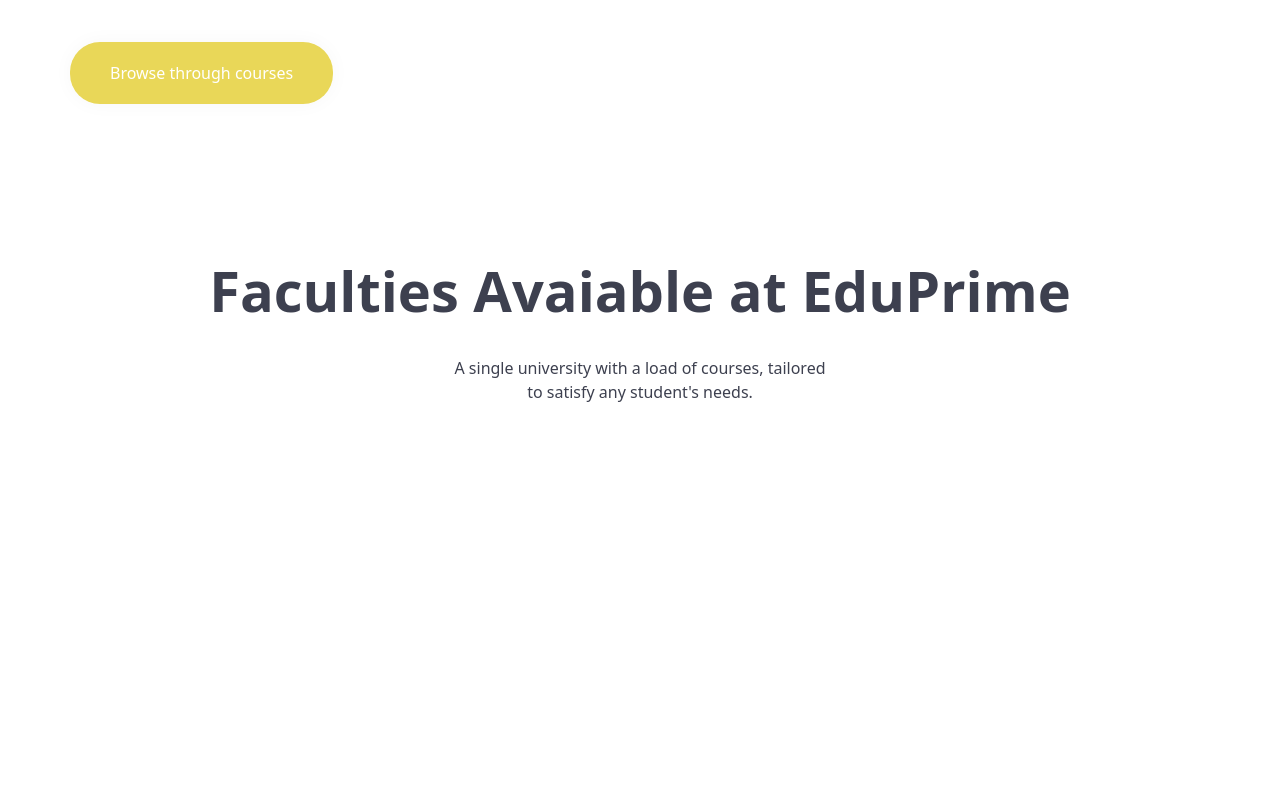
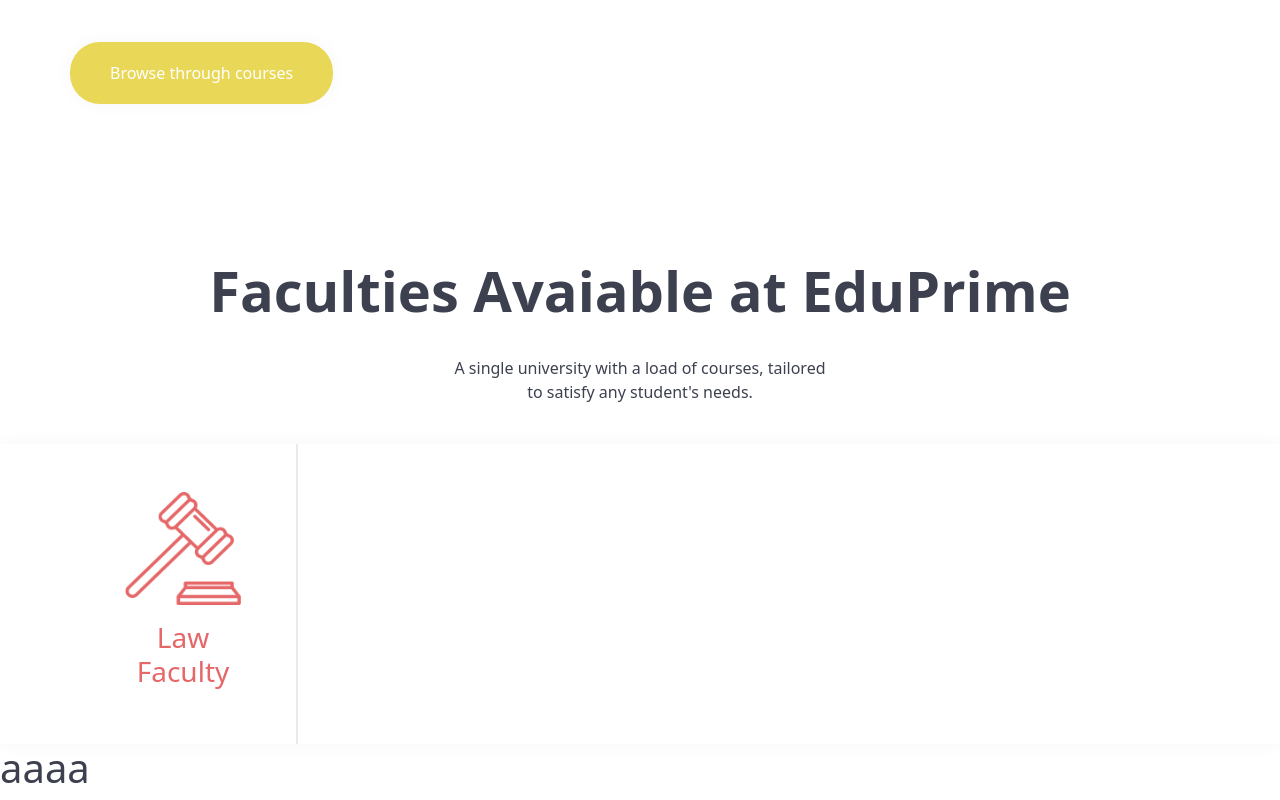
Before and after one commit to TALEX1995/Midterm-Project, a Vue app: page / in a window 1280 px wide. Shown: the part 1392-2192 px from the top of the page. Before the commit the page ends 1836 px from the top, so only its background shows below. Built offline with nearby package versions, Linux system fonts and the light colour scheme.

Commit message:
Added Faculties card

```diff
--- a/src/assets/scss/_vars.scss
+++ b/src/assets/scss/_vars.scss
@@ -25,3 +25,7 @@
 $bkg-header-overlay: #DA5F60E6;
 $dark-gray-text: #3d404f;
 $black: #000000;
+
+
+// Box shadow
+$box-shadow-color: #f7f7f7;
--- a/src/components/MainSubComponents/MainSectionCourses.vue
+++ b/src/components/MainSubComponents/MainSectionCourses.vue
@@ -59,7 +59,7 @@
 a {
     @include big-button($soft-yellow);
     color: white;
-    box-shadow: 0 0 20px #f7f7f7;
+    box-shadow: 0 0 20px $box-shadow-color;
 }
 
 img {
--- a/src/components/MainSubComponents/MainSectionFaculties.vue
+++ b/src/components/MainSubComponents/MainSectionFaculties.vue
@@ -1,4 +1,22 @@
-<script></script>
+<script>
+import MainSectionFacultiesCard from './MainSectionFacultiesCard.vue'
+
+export default {
+    data() {
+        return {
+            facultiesInfo: {
+                url: '/src/assets/img/Gavel-v2.png',
+                alt: 'Law',
+                text: 'Law Faculty'
+            }
+        }
+    },
+
+    components: {
+        MainSectionFacultiesCard,
+    }
+}
+</script>
 
 
 <template>
@@ -7,8 +25,24 @@
             <h1 class="h1-big-size">Faculties Avaiable at EduPrime</h1>
             <p class="py-4">A single university with a load of courses, tailored <br> to satisfy any student's needs.</p>
         </div>
+        <div class="faculties-card-container">
+            <div class="container">
+                <div class="row row-cols-5">
+                    <MainSectionFacultiesCard :img="facultiesInfo" />
+                </div>
+            </div>
+        </div>
+        <h1>aaaa</h1>
+
+
     </section>
 </template>
 
 
-<style lang="scss" scoped></style>
+<style lang="scss" scoped>
+@use '../../assets/scss/vars' as *;
+
+.faculties-card-container {
+    box-shadow: 0 0 20px $box-shadow-color;
+}
+</style>
--- /dev/null
+++ b/src/components/MainSubComponents/MainSectionFacultiesCard.vue
@@ -0,0 +1,37 @@
+<script>
+
+export default {
+    props: {
+        img: Object,
+    }
+}
+</script>
+
+
+<template>
+    <div class="col p-5">
+        <a href="#">
+            <img :src="img.url" :alt="img.alt">
+            <h3 class="pt-3">{{ img.text }}</h3>
+        </a>
+    </div>
+</template>
+
+
+<style lang="scss" scoped>
+@use '../../assets/scss/vars' as *;
+
+img {
+    max-width: 100%;
+    height: auto;
+}
+
+h3 {
+    text-align: center;
+    color: $salmon;
+}
+
+.col {
+    border-right: 2px solid #eaeaea;
+}
+</style>
```
